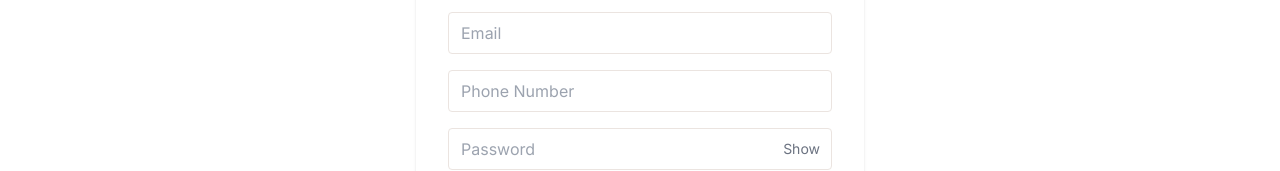
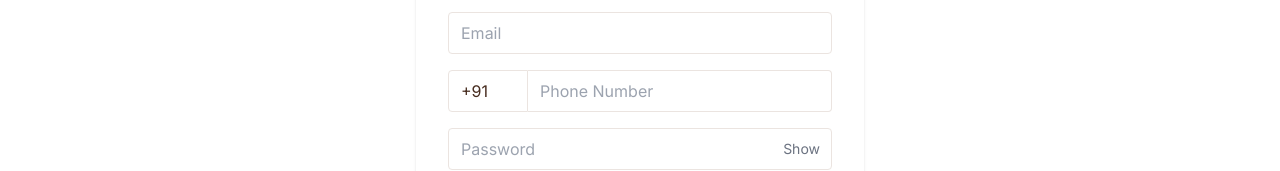
Before and after one commit to Uvesh-Multani/DE-Nagrik, a Next.js app: page /signup in a window 1280 px wide. Shown: the part 302-473 px from the top of the page. Built offline with nearby package versions, Linux system fonts and the light colour scheme.

Commit message:
commit 8

```diff
--- a/app/signup/SignupForm.tsx
+++ b/app/signup/SignupForm.tsx
@@ -11,16 +11,10 @@ export default function SignupForm() {
   };
 
   // Validation helpers
+  // Validate 10-digit local phone number (country code handled separately)
   const validatePhone = (value: string) => {
-    /*
-      Requirements:
-      1. Starts with a '+' followed by country code digits (1-3 digits).
-      2. Exactly 10 additional digits for the local number.
-      3. No other characters allowed.
-      Example valid numbers: +19999999999, +919876543210
-    */
-    const phoneRegex = /^\+\d{1,3}\d{10}$/;
-    return phoneRegex.test(value);
+    const digitsRegex = /^\d{10}$/; // exactly 10 numeric digits
+    return digitsRegex.test(value);
   };
 
   const validatePassword = (value: string) => {
@@ -42,6 +36,7 @@ export default function SignupForm() {
   const [name, setName] = useState("");
   const [email, setEmail] = useState("");
   const [phone, setPhone] = useState("");
+  const [countryCode, setCountryCode] = useState("+91");
   const [password, setPassword] = useState("");
   const [confirmPassword, setConfirmPassword] = useState("");
 
@@ -83,7 +78,7 @@ export default function SignupForm() {
       const res = await fetch("/api/signup", {
         method: "POST",
         headers: { "Content-Type": "application/json" },
-        body: JSON.stringify({ name, email, phone, password }),
+        body: JSON.stringify({ name, email, phone: `${countryCode}${phone}`, password }),
       });
       if (!res.ok) {
         const data = await res.json();
@@ -120,16 +115,24 @@ export default function SignupForm() {
           required
         />
         {emailTouched && !emailValid && <div className="text-red-500">Please enter a valid email address.</div>}
+        <div className="flex">
+          <input
+            type="text"
+            value={countryCode}
+            onChange={e => setCountryCode(e.target.value)}
+            className="w-20 px-3 py-2 border rounded-l"
+          />
           <input
             type="tel"
             placeholder="Phone Number"
             value={phone}
             onChange={e => setPhone(e.target.value)}
             onBlur={() => setPhoneTouched(true)}
-          className={`w-full px-3 py-2 border rounded ${phoneTouched && !phoneValid ? 'border-red-500' : ''}`}
+            className={`flex-1 px-3 py-2 border-t border-b border-r rounded-r ${phoneTouched && !phoneValid ? 'border-red-500' : ''}`}
             required
           />
-        {phoneTouched && !phoneValid && <div className="text-red-500">Invalid phone number. Please use the format +1234567890.</div>}
+        </div>
+        {phoneTouched && !phoneValid && <div className="text-red-500">Invalid phone number. It should contain exactly 10 digits.</div>}
         <div>
           <div className="relative">
             <input
@@ -137,7 +140,7 @@ export default function SignupForm() {
               placeholder="Password"
               value={password}
               onChange={e => setPassword(e.target.value)}
-              onBlur={() => setPasswordTouched(true)}
+              onBlur={() => { setPasswordTouched(true); setPasswordFocused(false); }}
               onFocus={() => setPasswordFocused(true)}
               className={`w-full px-3 py-2 border rounded ${passwordTouched && !passwordValid ? 'border-red-500' : ''}`}
               required
@@ -150,8 +153,8 @@ export default function SignupForm() {
               {showPassword ? 'Hide' : 'Show'}
             </button>
           </div>
-          {passwordFocused && (
-            <div className={`${passwordTouched && !passwordValid ? 'text-red-500' : 'text-gray-600'}`}>
+          {(!passwordValid && (passwordFocused || passwordTouched)) && (
+            <div className="text-red-500">
               Password must be at least 8 characters, contain at least one uppercase letter, one digit, and one special character.
             </div>
           )}
--- a/pages/api/signup.ts
+++ b/pages/api/signup.ts
@@ -6,8 +6,8 @@ export default async function handler(req: NextApiRequest, res: NextApiResponse)
   if (req.method !== 'POST') {
     return res.status(405).json({ message: 'Method not allowed' });
   }
-  const { name, email, password } = req.body;
-  if (!name || !email || !password) {
+  const { name, email, phone, password } = req.body;
+  if (!name || !email || !phone || !password) {
     return res.status(400).json({ message: 'Missing required fields' });
   }
   try {
@@ -19,9 +19,9 @@ export default async function handler(req: NextApiRequest, res: NextApiResponse)
       return res.status(409).json({ message: 'User already exists' });
     }
     const hashedPassword = await bcrypt.hash(password, 10);
-    const user = { name, email, password: hashedPassword };
+    const user = { name, email, phone, password: hashedPassword };
     await users.insertOne(user);
-    return res.status(201).json({ name, email });
+    return res.status(201).json({ name, email, phone });
   } catch {
     return res.status(500).json({ message: 'Internal server error' });
   }
```
Lines whose indentation alone changed are shown as unchanged.
